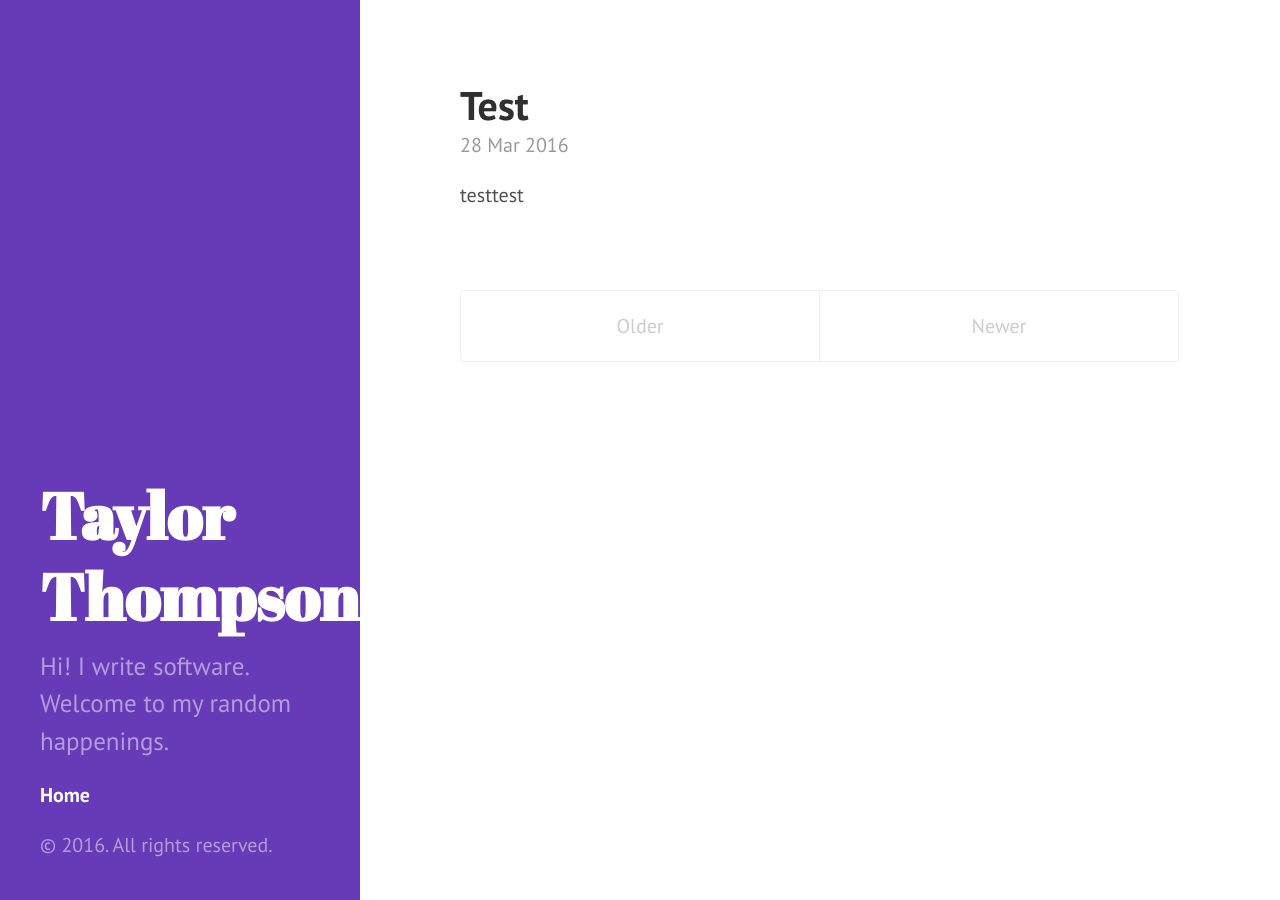
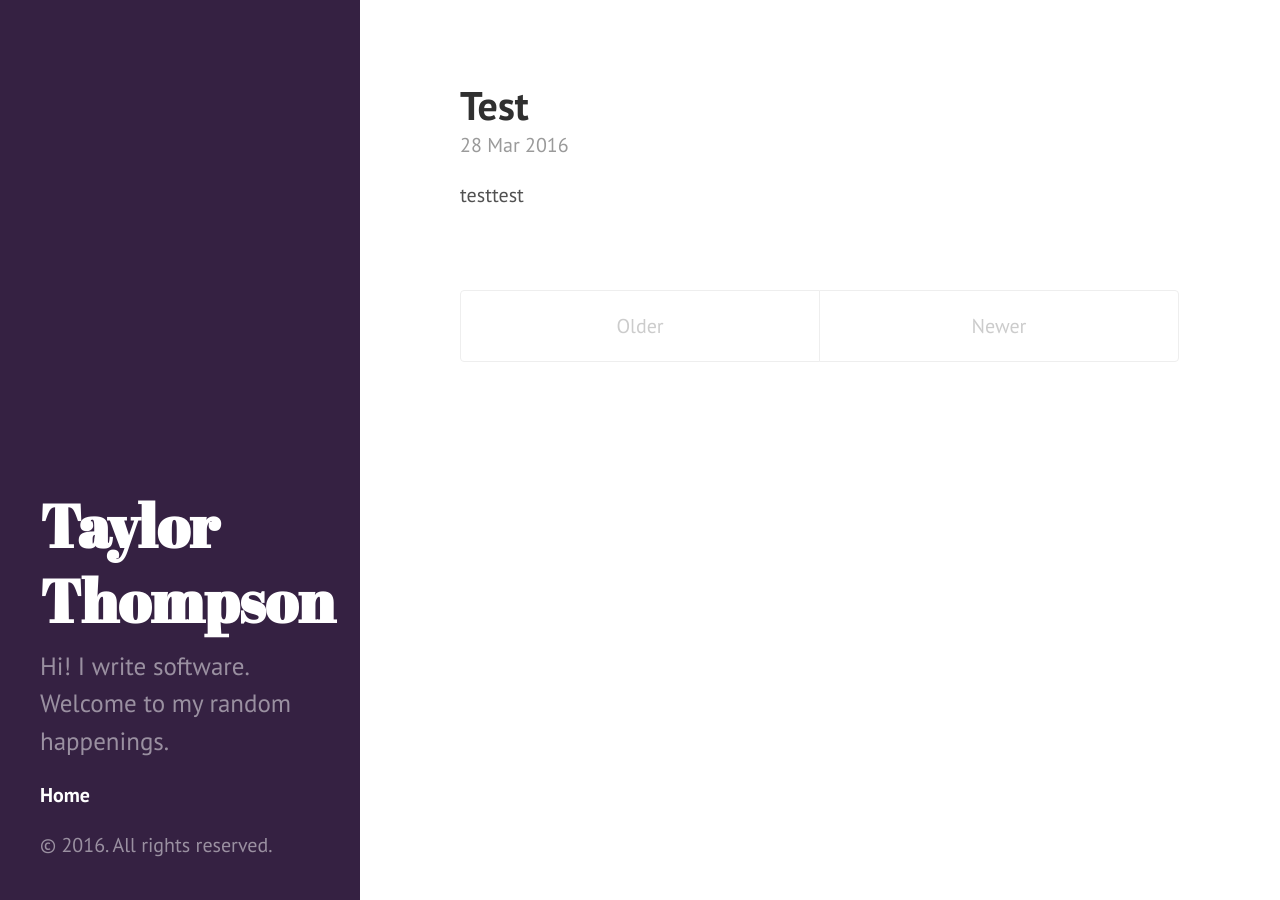
Before and after one commit to tayl0rt/tayl0rt.github.io, a Jekyll site: the page built from index.html, in a window 1280 px wide. Built offline with Jekyll 4.4.1, drawn with Linux system fonts in a browser that asks for light colours; the list of posts is cut into pages by our own code.

Commit message:
updated css

```diff
--- a/public/css/hyde.css
+++ b/public/css/hyde.css
@@ -57,7 +57,7 @@ html {
   text-align: center;
   padding: 2rem 1rem;
   color: rgba(255,255,255,.5);
-  background-color: #673AB7;
+  background-color: #352142;
 }
 @media (min-width: 48rem) {
   .sidebar {
@@ -80,7 +80,7 @@ html {
   color: #fff;
   margin-top: 0;
   font-family: "Abril Fatface", serif;
-  font-size: 3.25rem;
+  font-size: 3rem;
 }
 
 /* Sidebar nav */
```
